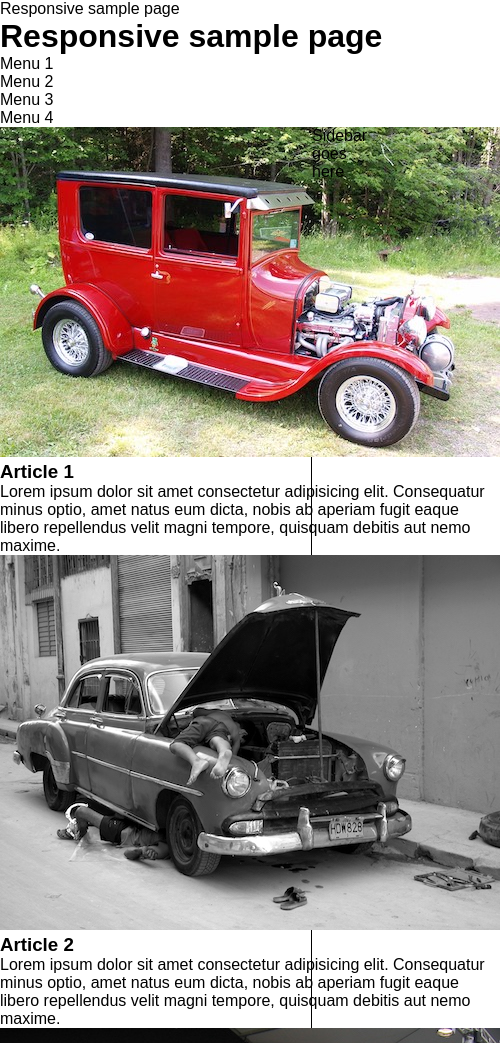
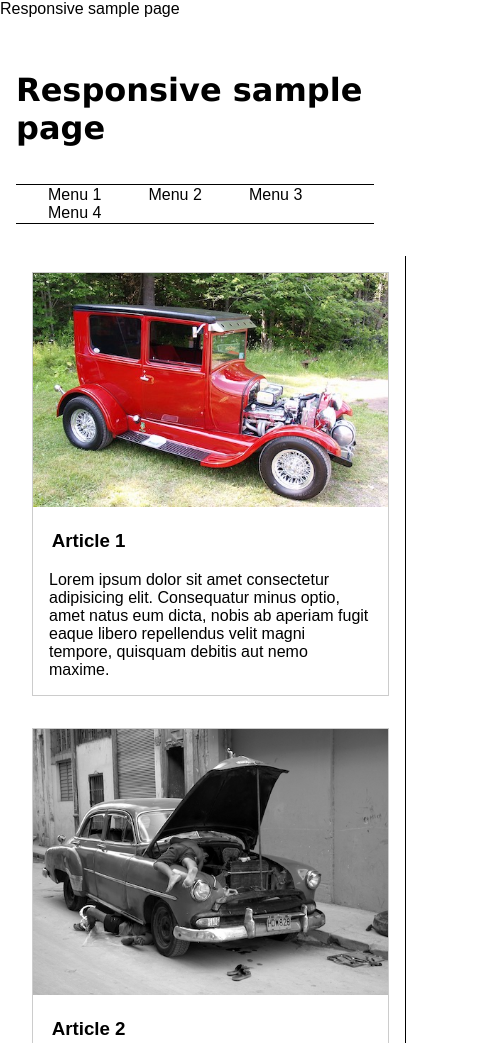
Before and after one commit to lesonen03/Viikkotehtava-2, a plain HTML site: page index.html in a window 390 px wide. Shown: the top 1043 px of the page, 500 px wide, since content can reach past the window. Drawn offline with Linux system fonts and the light colour scheme.

Commit message:
Valmis viikkotehtävä2

```diff
--- a/css/style.css
+++ b/css/style.css
@@ -2,7 +2,7 @@
     --dark-background-color: #333;
     --light-background-color: #f5f5f5;
     --dark-foreground-color: #000;
-    --light-background-color: #fff;
+    --light-foreground-color: #fff;
     --grey-foreground-color: #ccc;
     --accent-color: #6D0509;
     --general-padding: 2em;
@@ -32,6 +32,7 @@ a:hover {
 div#container {
     display: flex;
     flex-direction: column;
+    margin: var(--general-margin);
 }
 
 div#content {
@@ -44,9 +45,109 @@ div#content section {
     width: 80vw;
     flex-wrap: wrap;
     border-right: 1px solid var(--dark-foreground-color);
-    margin: calc(var(--generak-margin)*2) 0 var(--general-margin) 0;
+    margin: calc(var(--general-margin)*2) 0 var(--general-margin) 0;
 }
 
-div#content {
+div#content aside{
     width: 20vw;
 }
+
+header {
+    display: inherit;
+    justify-content: center;
+    align-items: center;
+    height: 150px;
+}
+ header h1{
+    font-family: Verdana, Geneva, Tahoma, sans-serif;
+ }
+
+ nav{
+    display: inherit;
+    align-items: center;
+    border-top: 1px solid var(--dark-foreground-color);
+    border-bottom: 1px solid var(--dark-foreground-color);
+    height: 40px;
+ }
+
+ nav ul{
+    padding-left: calc(var(--general-padding));
+ }
+
+ nav li{
+    display: inline-block;
+    width: 5em;
+    margin-right: var(--general-margin);
+ }
+
+article {
+    flex: 33.33%;
+}
+
+article div {
+    margin: var(--general-margin);
+    border: 1px solid var(--grey-foreground-color);
+}
+
+article h3{
+    margin: var(--general-margin);
+}
+
+article p {
+    margin: var(--general-margin)
+}
+
+article div img{
+    height: 500px;
+    width: 100%;
+    object-fit: cover;
+    object-position: center;
+}
+
+aside{
+    padding: var(--general-padding);
+    padding-top: calc(var(--general-padding));
+}
+
+footer{
+    background-color: var(--dark-background-color);
+    display: inherit;
+    justify-content: center;
+    align-items: center;
+    height: 150px;
+}
+
+footer p{
+    color: var(--light-foreground-color);
+}
+
+@media only screen and (max-width: 1200px){
+    div#content{
+        flex-direction: column;
+    }
+
+    div#content section{
+        width: 100vw;
+        flex-direction: row;
+    }
+
+    div#content aside{
+        width: 100vw;
+        padding-top: var(--general-padding);
+        padding-left: calc(var(--general-padding));
+    }
+
+    article{
+        flex: 50%;
+    }
+
+    article div img{
+        height: 50%;
+    }
+}
+
+@media only screen and (max-width: 992px){
+    div#content section{
+        flex-direction: column;
+    }
+}
```
